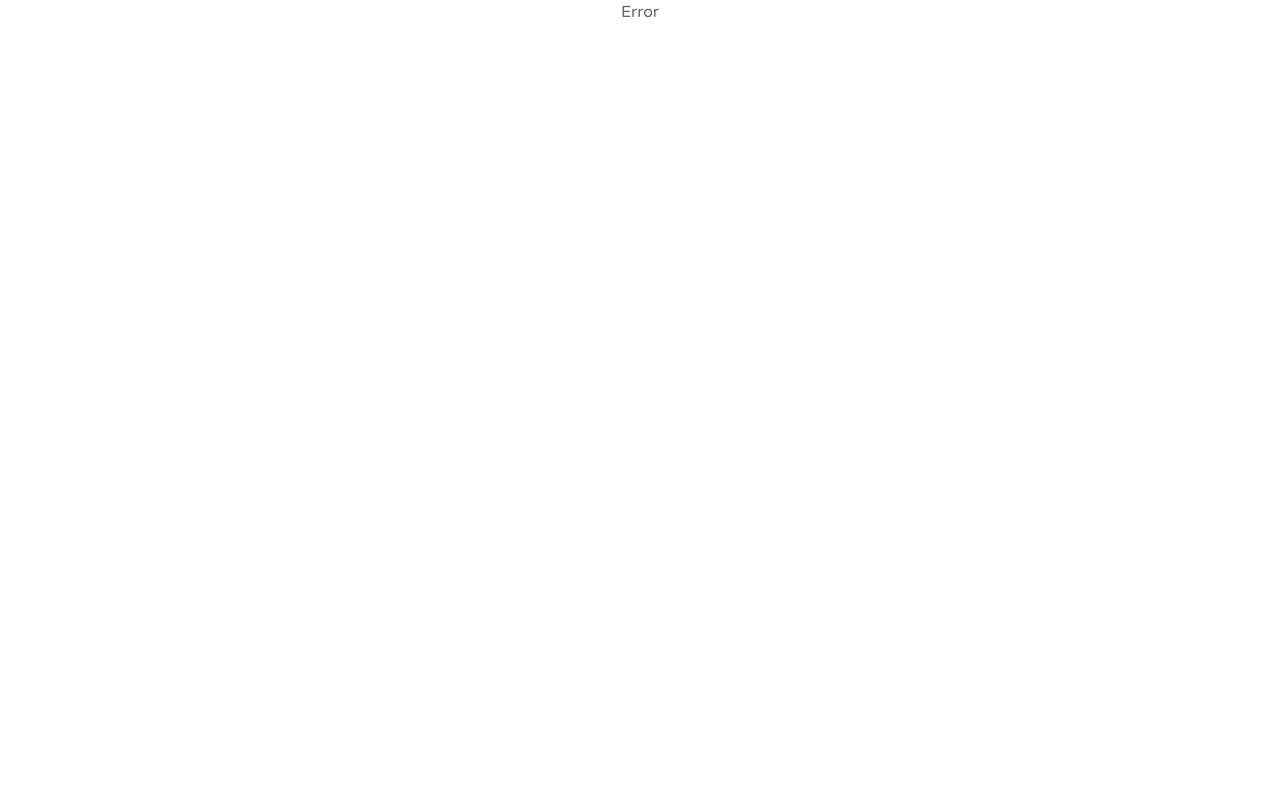
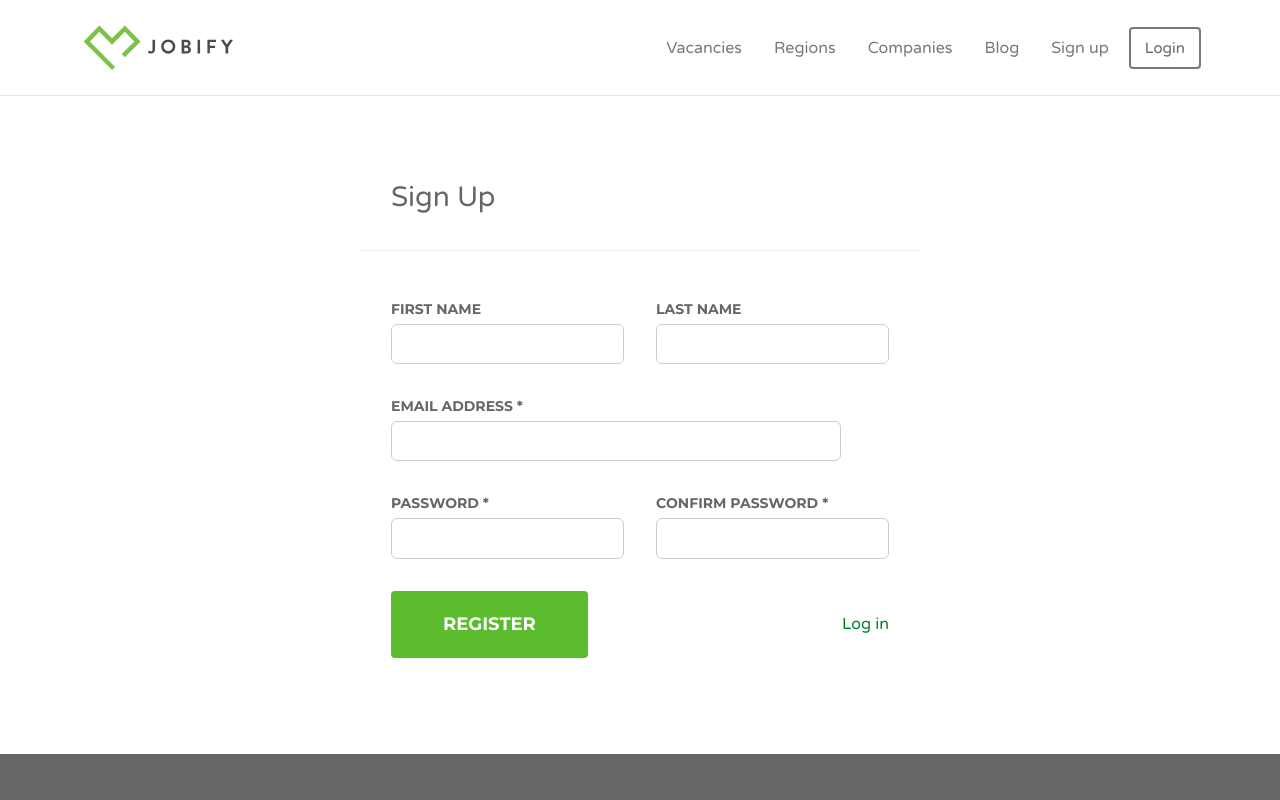
Before and after one commit to Ragima88/jobify, a React (Vite) app: page /sign-up in a window 1280 px wide. Before the commit this address had no page. Shown: the top 800 px of the page. Built offline with nearby package versions, Linux system fonts and the light colour scheme.

Commit message:
Add Sign Up

```diff
--- a/src/components/Header/Header.jsx
+++ b/src/components/Header/Header.jsx
@@ -11,6 +11,7 @@ const Header = () => {
     { name: "Companies", href: "/companies", order: 3 },
     { name: "Regions", href: "/regions", order: 2 },
     { name: "Vacancies", href: "/vacancies", order: 1 },
+    { name: "Sign up", href: "/Sign up", order: 5 },
   ];
 
   return (
--- a/src/components/Nav/nav.scss
+++ b/src/components/Nav/nav.scss
@@ -4,7 +4,7 @@
 .navigation {
   @include flex(row, center, center, auto);
   &-link {
-    @include flex(row, center, center);
+    @include flex(row, center, center, auto);
     color: $navigationColor;
     font-size: 1rem;
     padding: 0.5rem 1rem;
--- a/src/pages/Login/Login.jsx
+++ b/src/pages/Login/Login.jsx
@@ -3,6 +3,7 @@ import Section from "../../components/Section/Section";
 
 const Login = () => {
   return (
+    <div className="login-page">
       <Section className={"login-section"}>
         <h1>Login</h1>
         <div className="line"></div>
@@ -22,6 +23,7 @@ const Login = () => {
           <button>Log in</button>
         </form>
       </Section>
+    </div>
   );
 };
 export default Login;
--- a/src/pages/Login/login.scss
+++ b/src/pages/Login/login.scss
@@ -10,7 +10,6 @@
       padding: 2rem;
     }
     form {
-      //background-color: #fafafa;
       padding: 3rem 2rem;
       @include flex(column, flex-start, flex-start);
       .login-input {
--- /dev/null
+++ b/src/pages/SignUp/SignUp.jsx
@@ -0,0 +1,46 @@
+import { Link } from "react-router-dom";
+import Section from "../../components/Section/Section";
+import "./sign-up.scss";
+const SignUp = () => {
+  return (
+    <div className="sign-up">
+      <Section className={"sign-up-section"}>
+        <h1>Sign Up</h1>
+        <div className="line"></div>
+        <form>
+          <div className="name-input">
+            <div className="first-name">
+              <label htmlFor="first-name">First Name</label>
+              <input type="text" id="first-name" />
+            </div>
+            <div className="last-name">
+              <label htmlFor="last-name">Last Name</label>
+              <input type="text" id="last-name" />
+            </div>
+          </div>
+          <div className="email">
+            <label htmlFor="email">Email address *</label>
+            <input type="text" id="email" />
+          </div>
+          <div className="password-input">
+            <div className="password">
+              <label htmlFor="password">Password *</label>
+              <input type="password" id="password" />
+            </div>
+            <div className="confirm-password">
+              <label htmlFor="confirm-password">Confirm Password *</label>
+              <input type="password" id="confirm-password" />
+            </div>
+          </div>
+          <div className="sign-up-bottom">
+            <button>Register</button>
+            <Link className="sign-up-bottom-right" to={""}>
+              Log in
+            </Link>
+          </div>
+        </form>
+      </Section>
+    </div>
+  );
+};
+export default SignUp;
--- /dev/null
+++ b/src/pages/SignUp/sign-up.scss
@@ -0,0 +1,84 @@
+@import "../../styles/mixins";
+.sign-up-section {
+  &-in {
+    @include flex(column, flex-start, flex-start);
+    padding: 3rem 0;
+    h1 {
+      font-size: 1.75rem;
+      font-weight: 400;
+      line-height: 1.5;
+      padding: 2rem;
+    }
+    form {
+      padding: 3rem 2rem;
+      @include flex(column, flex-start, flex-start);
+      label {
+        font-family: "Montserrat";
+        font-size: 0.875rem;
+        font-weight: 700;
+        text-transform: uppercase;
+        margin-bottom: 0.25rem;
+      }
+      input {
+        background-color: #fff;
+        border: 1px solid #ccc;
+        border-radius: 0.376rem;
+        padding: 0.625rem 0.875rem;
+        margin-bottom: 2rem;
+      }
+      .name-input {
+        @include flex(row, center, center);
+        .first-name {
+          @include flex(column, flex-start, center);
+          margin-right: 2rem;
+        }
+        .last-name {
+          @include flex(column, flex-start, center);
+        }
+      }
+      .email {
+        @include flex(column, flex-start, center);
+        input {
+          width: 450px;
+        }
+      }
+      .password-input {
+        @include flex(row, center, center);
+        .password {
+          @include flex(column, flex-start, center);
+          margin-right: 2rem;
+        }
+        .confirm-password {
+          @include flex(column, flex-start, center);
+        }
+      }
+      .sign-up-bottom {
+        @include flex(row, center, space-between);
+        button {
+          color: #fff;
+          font-family: "Montserrat";
+          font-size: 18px;
+          font-weight: 700;
+          line-height: 1.3;
+          background-color: #5bbc2e;
+          border: 2px solid #5bbc2e;
+          padding: 20px 50px;
+          text-transform: uppercase;
+          border-radius: 0.25rem;
+          transition: all 0.3s ease;
+          &:hover {
+            background-color: #fff;
+            color: #5bbc2e;
+          }
+        }
+        .sign-up-bottom-right {
+          color: #008329;
+          transition: all 0.3s ease;
+          &:hover {
+            text-decoration: underline;
+          }
+        }
+      }
+    }
+  }
+}
--- a/src/routing/AppRouter.jsx
+++ b/src/routing/AppRouter.jsx
@@ -10,6 +10,7 @@ import Listing from "../pages/Listing/Listing";
 import Login from "./../pages/Login/Login";
 import Pricing from "../pages/Pricing/Pricing";
 import PostJob from "../pages/PostJob/PostJob";
+import SignUp from "../pages/SignUp/SignUp";
 
 const router = createBrowserRouter([
   {
@@ -59,6 +60,10 @@ const router = createBrowserRouter([
         path: "/pricing",
         element: <Pricing />,
       },
+      {
+        path: "/sign-up",
+        element: <SignUp />,
+      },
     ],
   },
 ]);
```
Also changed, not shown: 1 other file (tests, documents, lock files or other folders). Lines whose indentation alone changed are shown as unchanged.
